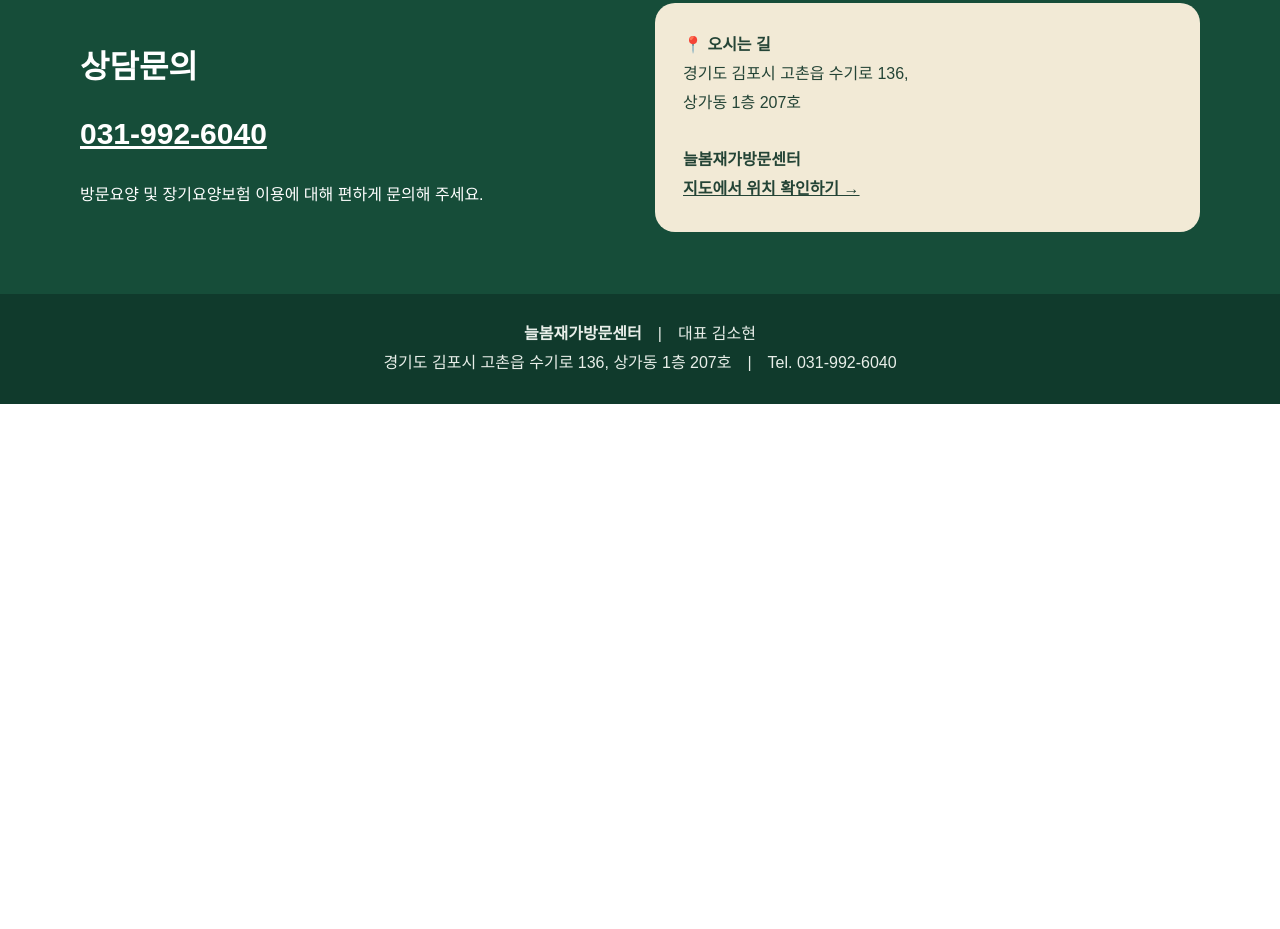
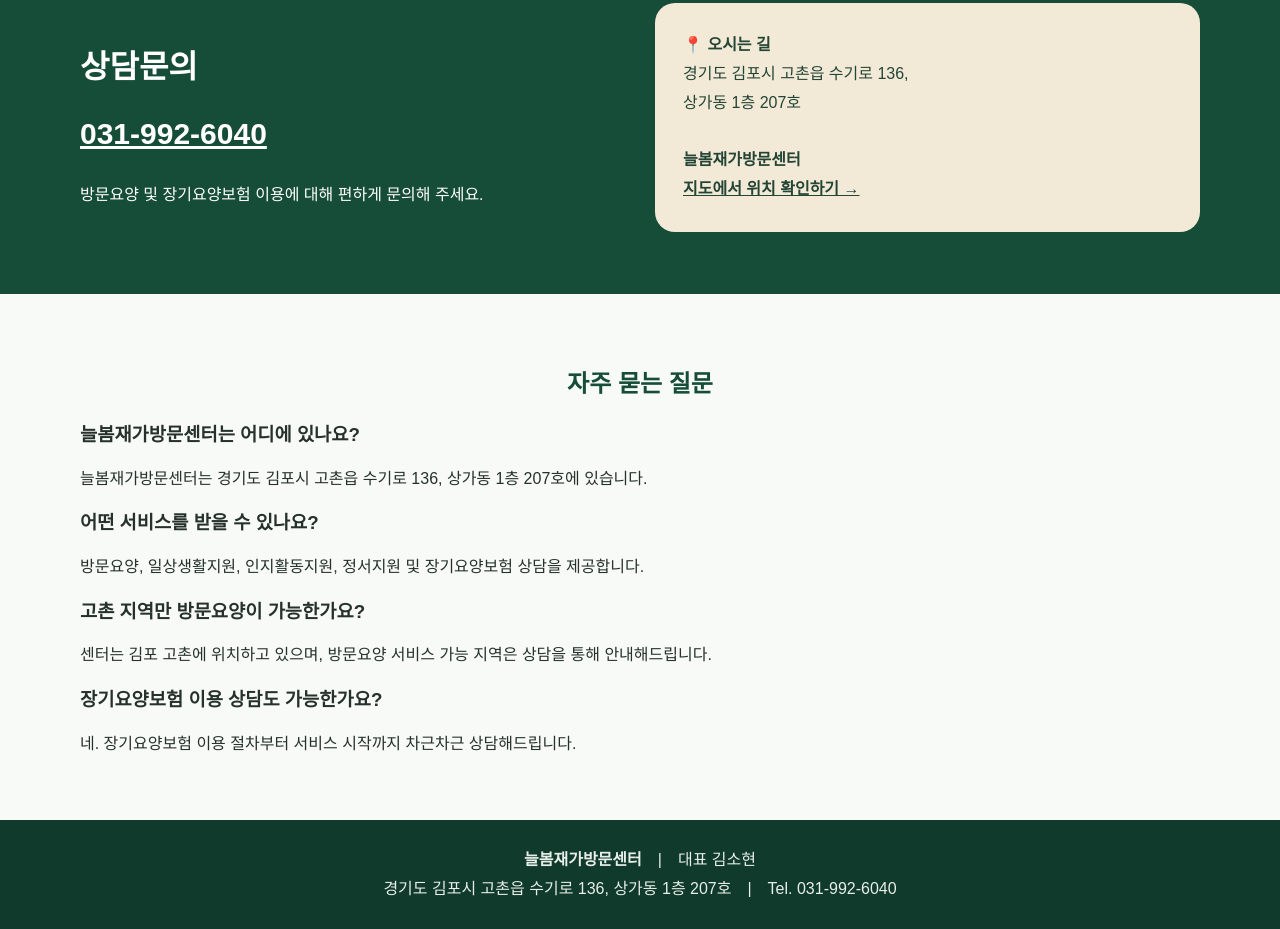
Before and after one commit to zzming130/zzming130.github.io, a plain HTML site: page index.html in a window 1280 px wide. Shown: the part 2569-3498 px from the top of the page. Before the commit the page ends 2973 px from the top, so only its background shows below. Drawn offline with Linux system fonts and the light colour scheme.

Commit message:
Update index.html

```diff
--- a/index.html
+++ b/index.html
@@ -8,5 +8,21 @@
 <section class="section" id="service"><div class="wrap"><h2 class="title">늘봄의 재가요양서비스</h2><p class="sub">어르신의 건강하고 편안한 일상을 위해 필요한 돌봄을 함께합니다.</p><div class="services"><div class="card"><img src="care-visit.jpg" alt="방문요양 이미지"><div class="card-body"><b>방문요양</b><p>가정에서 안전하고 편안한 돌봄을 제공합니다.</p></div></div><div class="card"><img src="care-daily.jpg" alt="일상생활지원 이미지"><div class="card-body"><b>일상생활지원</b><p>식사, 세면, 옷 갈아입기 등 일상생활을 돕습니다.</p></div></div><div class="card"><img src="care-cognitive.jpg" alt="인지활동지원 이미지"><div class="card-body"><b>인지활동지원</b><p>인지기능 유지와 활력을 위한 활동을 지원합니다.</p></div></div><div class="card"><img src="care-emotion.jpg" alt="정서지원 이미지"><div class="card-body"><b>정서지원</b><p>말벗과 정서적 지지로 건강한 생활을 응원합니다.</p></div></div></div></div></section>
 <section class="section about" id="about"><div class="wrap"><div class="about-grid"><img src="neulbom-center-real.jpg" alt="늘봄재가방문센터 실제 모습"><div><h2>센터소개</h2><p>늘봄재가방문센터는 어르신과 가족의 행복한 일상을 위해 전문적인 재가요양서비스를 제공합니다.</p><p class="quote">“내 부모님을 모시는 마음으로 정성을 다하겠습니다.”</p></div></div><div class="reasons"><div class="reason"><i>♥</i><b>가족 같은 마음</b><span>한 분 한 분을 소중히 생각합니다.</span></div><div class="reason"><i>🤝</i><b>맞춤형 돌봄</b><span>필요에 맞는 서비스를 함께 계획합니다.</span></div><div class="reason"><i>🛡️</i><b>안전한 지원</b><span>편안한 일상을 세심하게 돕습니다.</span></div><div class="reason"><i>🌿</i><b>따뜻한 동행</b><span>정서적 지지와 말벗이 되어드립니다.</span></div></div></div></section>
 <section class="section" id="use"><div class="wrap"><h2 class="title">이용안내</h2><p class="sub">상담부터 서비스 시작까지 차근차근 안내해드립니다.</p><div class="steps"><div class="step"><em>01</em><h3>전화 상담</h3><p>어르신과 보호자의 상황을 상담합니다.</p></div><div class="step"><em>02</em><h3>장기요양등급 확인</h3><p>장기요양 인정 여부와 이용 내용을 확인합니다.</p></div><div class="step"><em>03</em><h3>서비스 계획</h3><p>필요한 돌봄 내용과 일정을 함께 정합니다.</p></div><div class="step"><em>04</em><h3>서비스 시작</h3><p>어르신에게 맞는 방문요양 서비스를 제공합니다.</p></div></div></div></section>
-<section class="section contact" id="location"><div class="wrap contact-grid"><div><h2>상담문의</h2><p style="font-size:30px;font-weight:900"><a href="tel:0319926040">031-992-6040</a></p><p>방문요양 및 장기요양보험 이용에 대해 편하게 문의해 주세요.</p></div><div class="map"><b>📍 오시는 길</b><br>경기도 김포시 고촌읍 수기로 136,<br>상가동 1층 207호<br><br><b>늘봄재가방문센터</b><br><a href="https://map.naver.com/" target="_blank" rel="noopener">지도에서 위치 확인하기 →</a></div></div></section></main>
+<section class="section contact" id="location"><div class="wrap contact-grid"><div><h2>상담문의</h2><p style="font-size:30px;font-weight:900"><a href="tel:0319926040">031-992-6040</a></p><p>방문요양 및 장기요양보험 이용에 대해 편하게 문의해 주세요.</p></div><div class="map"><b>📍 오시는 길</b><br>경기도 김포시 고촌읍 수기로 136,<br>상가동 1층 207호<br><br><b>늘봄재가방문센터</b><br><a href="https://map.naver.com/" target="_blank" rel="noopener">지도에서 위치 확인하기 →</a></div></div></section><section style="padding:50px 22px;background:#f8faf7;">
+<div style="max-width:1120px;margin:auto;">
+<h2 style="text-align:center;color:#164d39;">자주 묻는 질문</h2>
+
+<h3>늘봄재가방문센터는 어디에 있나요?</h3>
+<p>늘봄재가방문센터는 경기도 김포시 고촌읍 수기로 136, 상가동 1층 207호에 있습니다.</p>
+
+<h3>어떤 서비스를 받을 수 있나요?</h3>
+<p>방문요양, 일상생활지원, 인지활동지원, 정서지원 및 장기요양보험 상담을 제공합니다.</p>
+
+<h3>고촌 지역만 방문요양이 가능한가요?</h3>
+<p>센터는 김포 고촌에 위치하고 있으며, 방문요양 서비스 가능 지역은 상담을 통해 안내해드립니다.</p>
+
+<h3>장기요양보험 이용 상담도 가능한가요?</h3>
+<p>네. 장기요양보험 이용 절차부터 서비스 시작까지 차근차근 상담해드립니다.</p>
+</div>
+</section></main>
 <footer><b>늘봄재가방문센터</b>　|　대표 김소현<br>경기도 김포시 고촌읍 수기로 136, 상가동 1층 207호　|　Tel. 031-992-6040</footer><a class="mobile-call" href="tel:0319926040">☎ 늘봄재가방문센터 전화상담</a></body></html>
```
